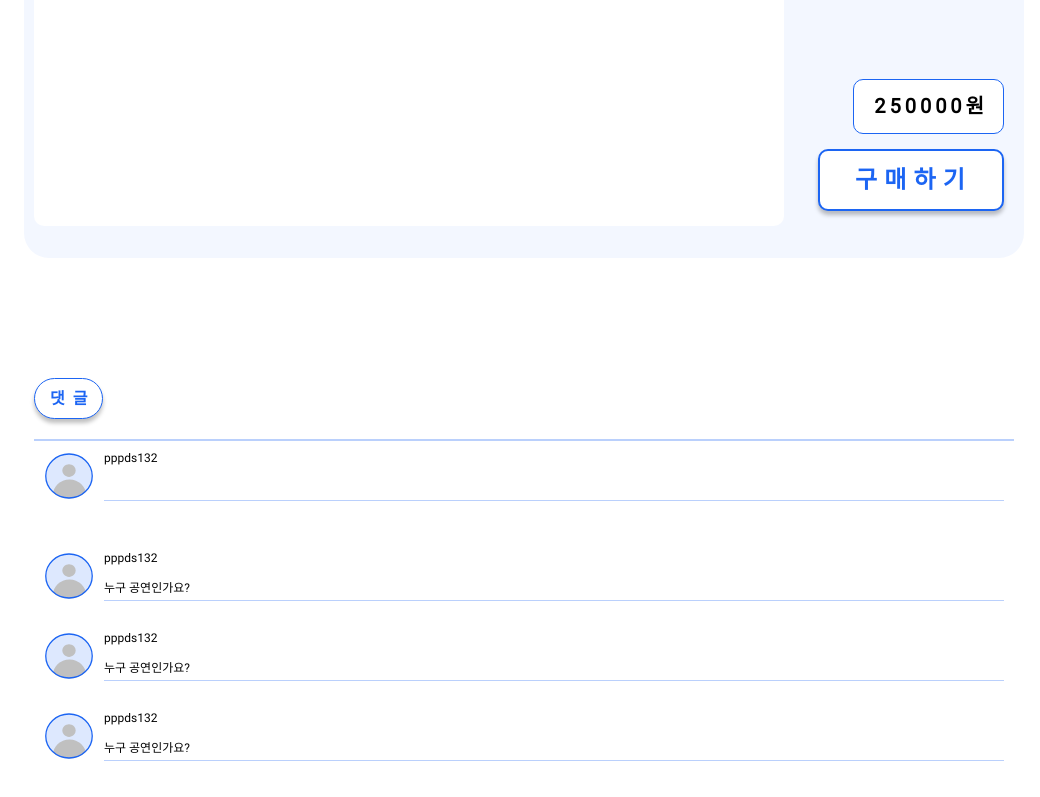
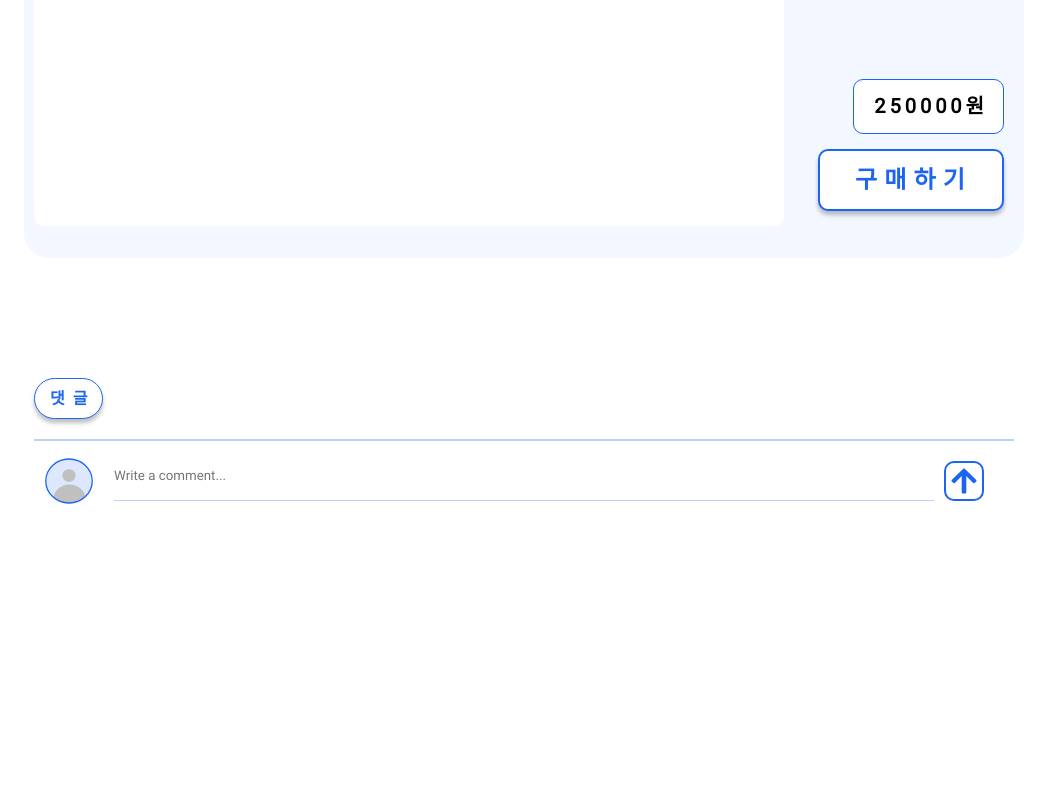
Before and after one commit to eunji0/test-handover, a React (Vite) app: page /all/detailticket/1 in a window 1280 px wide. Shown: the part 484-1281 px from the top of the page, without its empty margins (116-1156 px from the left). After the commit the page ends 1085 px from the top, so only its background shows below. Built offline with nearby package versions, Linux system fonts and the light colour scheme.

Commit message:
Feat: 댓글 기능

```diff
--- a/src/App.jsx
+++ b/src/App.jsx
@@ -27,6 +27,7 @@ function App() {
               <Route path="/hotel" element={<HotelPage />} />
               <Route path="/show" element={<ShowPage />} />
               <Route path="/all/detailticket/:ticket_id" element={<DetailTicketPage />} />
+
           </Route>
           <Route path="/favorite" element={<FavoriteTicket />} />
         </Routes>
--- a/src/atoms/atoms.js
+++ b/src/atoms/atoms.js
@@ -7,6 +7,11 @@ export const searchResultsState = atom({
   default: [],
 });
 
+export const commentsState = atom({
+  key: "commentsState",
+  default: [],
+});
+
 // export const selectedButtonState = atom({
 //   key: 'selectedButtonState',
 //   default: parseInt(localStorage.getItem('selectedButton')) || null,
--- a/src/component/Category.jsx
+++ b/src/component/Category.jsx
@@ -117,28 +117,9 @@ export default function Category() {
   console.log(selectedButton);
 
   useEffect(() => {
-    if (location.pathname === '/all') {
-      setSelectedButton(1);
-    }
-  }, [location.pathname]);
-
-
-  const handleBeforeUnload = () => {
-    localStorage.removeItem('selectedButton');
-  };
-
-
-  useEffect(() => {
     const buttonId = categoryTxt.findIndex((item) => item.to === location.pathname.substring(1));
     setSelectedButton(buttonId + 1);
   }, [location.pathname, categoryTxt]);
-
-  useEffect(() => {
-    window.addEventListener('beforeunload', handleBeforeUnload);
-    return () => {
-      window.removeEventListener('beforeunload', handleBeforeUnload);
-    };
-  }, []);
 
 
   return (
--- /dev/null
+++ b/src/component/CommentForm.jsx
@@ -0,0 +1,98 @@
+import React, { useState } from "react";
+import { useSetRecoilState } from "recoil";
+import { commentsState } from "../atoms/atoms";
+import styled from "styled-components";
+import MyPageSrc from "../svg/MyPage.svg";
+import sendingSrc from "../svg/sending.svg"
+
+const CommentAll = styled.div`
+display: flex;
+flex-direction: row;
+justify-content: center;
+align-items: center;
+padding: 0px 10px 30px;
+gap: 10px;
+width: 980px;
+height: 90px;
+`
+
+const Profile = styled.img`
+width: 50px;
+height: 50px;
+`
+
+const CommentFormBox = styled.form`
+display: flex;
+flex-direction: row;
+align-items: flex-start;
+padding: 10px;
+
+width: 900px;
+height: 80px;
+`
+
+const Commentinput = styled.input`
+display: flex;
+flex-direction: row;
+align-items: flex-start;
+padding: 0px;
+gap: 10px;
+width: 820px;
+height: 50px;
+border: none;
+border-bottom: 1px solid rgba(28, 101, 243, 0.3);
+
+&:focus{
+  outline: none;
+    border-bottom: 2px solid #1C65F3;
+}
+`
+
+const SendingBox = styled.div`
+display: flex;
+flex-direction: row;
+justify-content: center;
+align-items: flex-end;
+padding: 10px;
+gap: 10px;
+width: 60px;
+height: 60px;
+`
+
+const Sendingimg = styled.img`
+width: 40px;
+height: 40px;
+`
+
+
+function CommentForm() {
+    const [text, setText] = useState("");
+    const setComments = useSetRecoilState(commentsState);
+
+    const handleSubmit = (e) => {
+        e.preventDefault();
+        const newComment = {
+            id: Date.now(),
+            text,
+        };
+        setComments((comments) => [...comments, newComment]);
+        setText("");
+    };
+
+    return (
+        <CommentAll>
+            <Profile alt="profile" src={MyPageSrc} />
+            <CommentFormBox onSubmit={handleSubmit}>
+                <Commentinput
+                    type="text"
+                    placeholder="Write a comment..."
+                    value={text}
+                    onChange={(e) => setText(e.target.value)}
+                />
+                <SendingBox type="submit"><Sendingimg alt="sending" src={sendingSrc} /></SendingBox>
+            </CommentFormBox>
+        </CommentAll>
+    );
+}
+
+export default CommentForm;
--- a/src/component/TicketComment.jsx
+++ b/src/component/TicketComment.jsx
@@ -1,6 +1,10 @@
 import React from "react";
 import styled from "styled-components";
 import MyPageSrc from "../svg/MyPage.svg";
+import { useRecoilValue, useSetRecoilState } from "recoil";
+import { commentsState } from "../atoms/atoms";
+import CommentForm from "./CommentForm";
+
 
 const All = styled.div`
 display: flex;
@@ -51,6 +55,7 @@ flex-direction: row;
 align-items: flex-start;
 padding: ${(props) => props.padding};
 gap: 10px;
+padding: 10px;
 isolation: isolate;
 `
 
@@ -101,43 +106,39 @@ border-bottom: 1px solid rgba(28, 101, 243, 0.3);
 `
 
 export default function TicketComment() {
+    const comments = useRecoilValue(commentsState).slice().reverse();
+    const setComments = useSetRecoilState(commentsState);
+
+    const deleteComment = (commentId) => {
+      setComments((comments) => comments.filter((comment) => comment.id !== commentId));
+    };
+
     return (
+
         <All>
             <InnerBox>
                 <TCommentBox>
                     <Comment>댓글</Comment>
                 </TCommentBox>
             </InnerBox>
-            <CommentBox padding="0px 10px 30px">
-                <Profile alt="profile" src={MyPageSrc} />
-                <CinnerBox>
-                    <TxtId>pppds132</TxtId>
-                </CinnerBox>
-            </CommentBox>
-            <CommentBox padding="10px">
-                <Profile alt="profile" src={MyPageSrc} />
-                <CinnerBox>
-                    <TxtId>pppds132</TxtId>
-                    <CommentTxt>누구 공연인가요?</CommentTxt>
-                </CinnerBox>
-
-            </CommentBox>
-            <CommentBox padding="10px">
-                <Profile alt="profile" src={MyPageSrc} />
-                <CinnerBox>
-                    <TxtId>pppds132</TxtId>
-                    <CommentTxt>누구 공연인가요?</CommentTxt>
-                </CinnerBox>
-
-            </CommentBox>
-            <CommentBox padding="10px">
-                <Profile alt="profile" src={MyPageSrc} />
-                <CinnerBox>
-                    <TxtId>pppds132</TxtId>
-                    <CommentTxt>누구 공연인가요?</CommentTxt>
-                </CinnerBox>
-
-            </CommentBox>
+            <CommentForm />
+            <div>
+                {comments.map((comment) => (
+                    <CommentBox key={comment.id}>
+                        <Profile alt="profile" src={MyPageSrc} />
+                        <CinnerBox>
+                            <TxtId>pppds132</TxtId>
+                            <CommentTxt>{comment.text}</CommentTxt>
+                            {/* 자기 글일때만 보이는 버튼 */}
+                            <button onClick={() => deleteComment(comment.id)}>Delete</button>
+                        </CinnerBox>
+                    </CommentBox>
+                    // <div key={comment.id}>
+                    //     <p>{comment.text}</p>
+                    //     <button onClick={() => deleteComment(comment.id)}>Delete</button>
+                    // </div>
+                ))}
+            </div>
         </All>
     )
 }
--- a/src/pages/AllPage.jsx
+++ b/src/pages/AllPage.jsx
@@ -317,6 +317,7 @@ export default function AllPage() {
     const [sortBy, setSortBy] = useState("date");
     // 현재 보여지고 있는 아이템의 개수
     const [numVisibleItems, setNumVisibleItems] = useState(5);
+    const [favorites, setFavorites] = useState([]);
 
     const categoryList =
         searchResults.length > 0
@@ -353,7 +354,7 @@ export default function AllPage() {
     const location = useLocation();
 
     function handleTicketClick(ticketId) {
-      navigate(`${location.pathname}/detailticket/${ticketId}`);
+        navigate(`${location.pathname}/detailticket/${ticketId}`);
     }
 
     const handleClick = (sortType) => {
@@ -364,6 +365,16 @@ export default function AllPage() {
         setNumVisibleItems(numVisibleItems + 5);
         // 5개씩 더 보여줌
     };
+
+    const handleFavoriteClick = (ticketId) => {
+        const index = favorites.indexOf(ticketId);
+        if (index === -1) {
+            setFavorites([...favorites, ticketId]);
+        } else {
+            setFavorites(favorites.filter((id) => id !== ticketId));
+        }
+    };
+
 
     return (
         <div>
@@ -392,7 +403,7 @@ export default function AllPage() {
                         <>
                             {categoryList.slice(0, numVisibleItems).map((item, index) => (
                                 <TicketBox key={index}
-                                onClick={() => handleTicketClick(item.ticket_id)}
+                                    onClick={() => handleTicketClick(item.ticket_id)}
                                 >
                                     <ListTicketBox key={item.seller_ID}>
                                         <BoxinTop>
@@ -403,9 +414,8 @@ export default function AllPage() {
                                                 <SellBox type="button">
                                                     <TxtSell>{item.ticket_state}</TxtSell>
                                                 </SellBox>
-                                                <HeartBox>
-                                                    <img src={HeartSrc} alt="favorite" />
-
+                                                <HeartBox onClick={() => handleFavoriteClick(item.ticket_id)}>
+                                                    <img src={favorites.includes(item.ticket_id) ? HeartSelectedSrc : HeartSrc} alt="favorite" />
                                                 </HeartBox>
                                             </SitBox>
                                         </BoxinTop>
@@ -438,8 +448,6 @@ export default function AllPage() {
                             ))}
                         </>
 
-
-
                         <BoxMore type="button" onClick={handleMoreButtonClick}>
                             <img src={MoreSrc} />
                         </BoxMore>
--- a/src/pages/DetailTicketPage.jsx
+++ b/src/pages/DetailTicketPage.jsx
@@ -2,7 +2,6 @@ import React, { useEffect } from "react";
 import TicketDetail from "../component/TicketDetail";
 import TicketComment from "../component/TicketComment";
 import styled from "styled-components";
-import { useLocation } from "react-router-dom";
 
 const All = styled.div`
 position: relative;
--- a/src/pages/FavoriteTicket.jsx
+++ b/src/pages/FavoriteTicket.jsx
@@ -287,7 +287,7 @@ text-align: center;
 color: #1C65F3;
 `
 
-export default function FavoriteTicket() {
+export default function FavoriteTicket({ favorites }) {
     return (
         <div>
             <All>
@@ -296,9 +296,12 @@ export default function FavoriteTicket() {
                         <TxtTitle>내가 찜한 티켓</TxtTitle>
                     </DivTitle>
                 </BoxTitle>
+
                 <BoxFavorite>
                     <TicketBox>
-                        <ListTicketBox>
+                        {favorites.length > 0 ? (
+                            favorites.map((ticket) => (
+                                <ListTicketBox key={ticket.id} ticket={ticket}>
                                     <BoxinTop>
                                         <TicketNameBox>
                                             <TxtTicketName>바다캠핑장</TxtTicketName>
@@ -338,9 +341,14 @@ export default function FavoriteTicket() {
                                         </BoxBuy>
                                     </BoxBtm>
                                 </ListTicketBox>
+                            ))
+                        ) : (
+                            <p>즐겨찾기한 항목이 없습니다.</p>
+                        )}
+
                     </TicketBox>
                 </BoxFavorite>
             </All>
         </div>
-    )
+    );
 }
```
Also changed, not shown: src/svg/sending.svg (added). Lines whose indentation alone changed are shown as unchanged.
